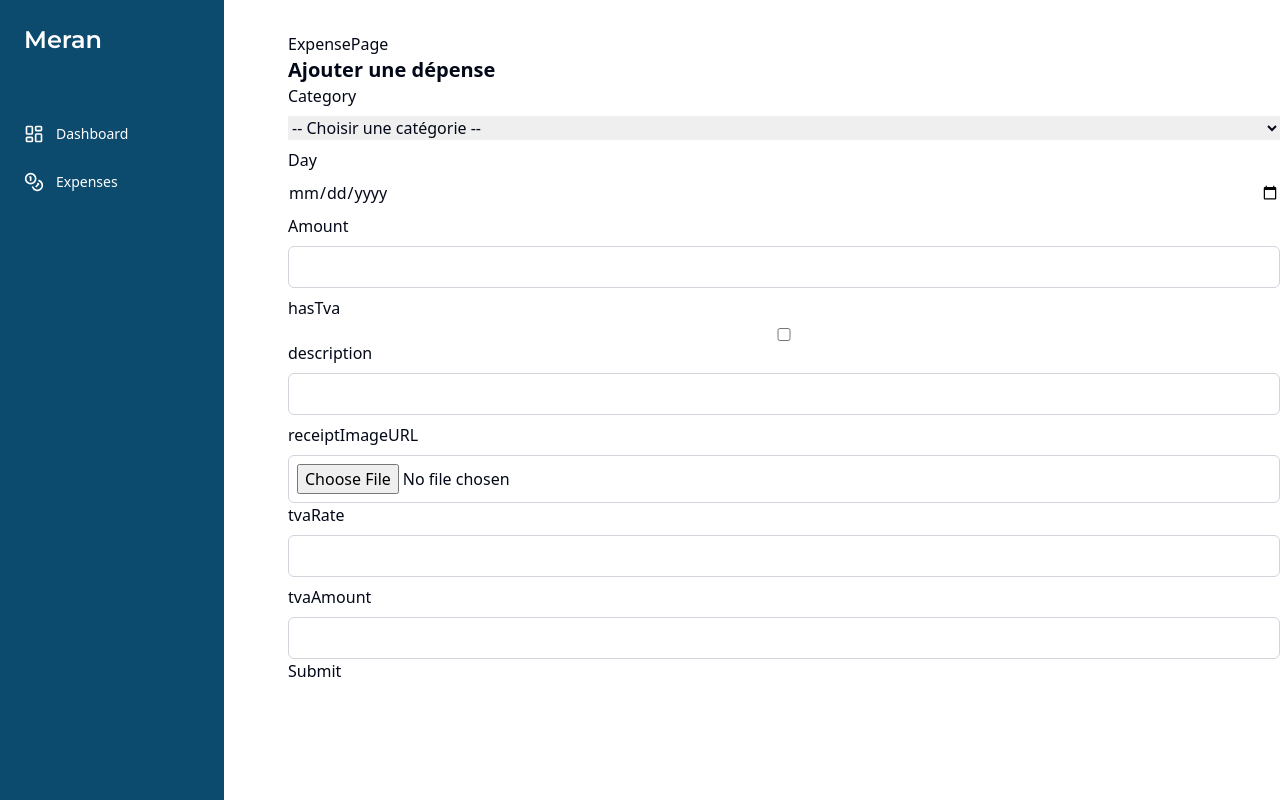
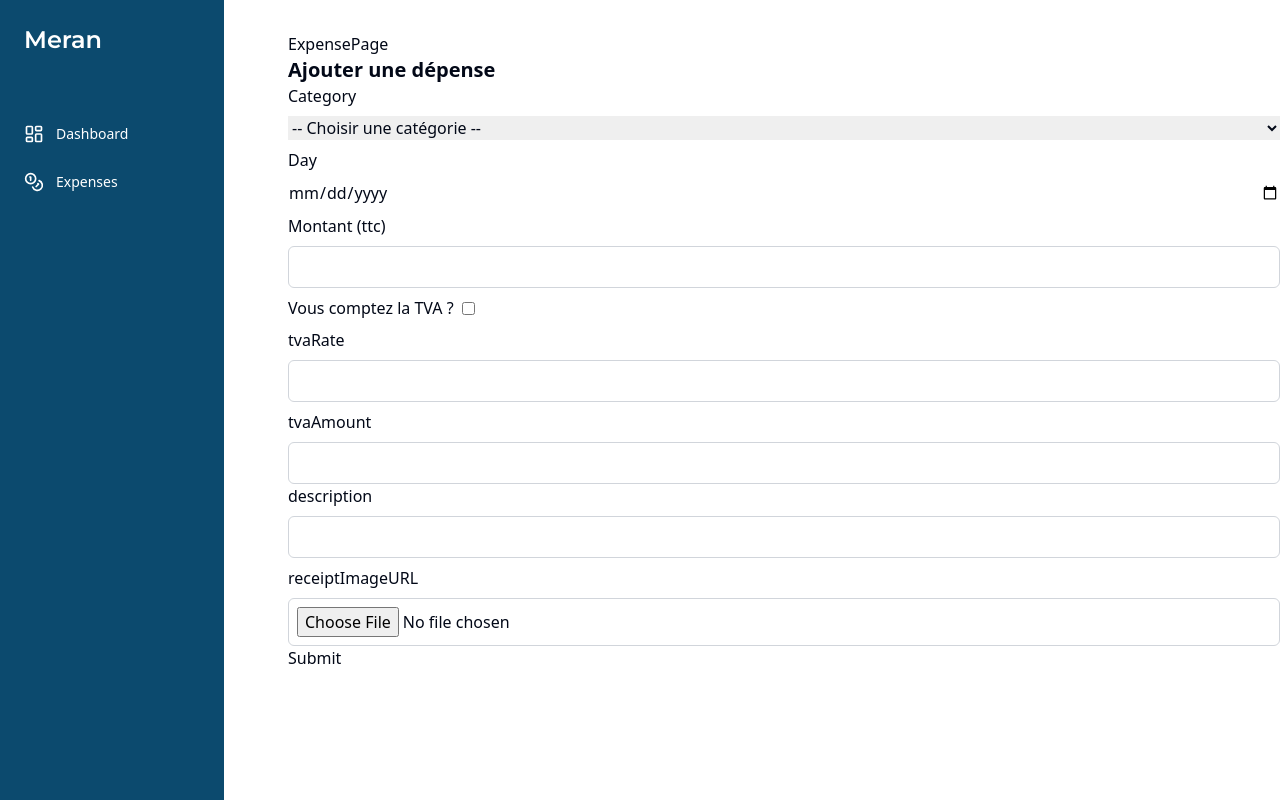
Before and after one commit to erischon/meran, a Next.js app: page /expenses in a window 1280 px wide. Built offline with nearby package versions, Linux system fonts and the light colour scheme.

Commit message:
Update ExpenseForm.tsx

```diff
--- a/src/components/expenses/ExpenseForm.tsx
+++ b/src/components/expenses/ExpenseForm.tsx
@@ -1,7 +1,6 @@
 "use client";
 
 import { useForm } from "react-hook-form";
-import { DevTool } from "@hookform/devtools";
 
 type FormValues = {
   category: string;
@@ -16,7 +15,7 @@ type FormValues = {
 
 export default function ExpenseForm() {
   const form = useForm<FormValues>();
-  const { register, handleSubmit, formState, setValue, control } = form;
+  const { register, handleSubmit, formState, setValue } = form;
   const { errors } = formState;
 
   const onSubmit = (data: FormValues) => {
@@ -68,7 +67,7 @@ export default function ExpenseForm() {
         </div>
 
         <div className="flex flex-col space-y-2">
-          <label htmlFor="amount">Amount</label>
+          <label htmlFor="amount">Montant (ttc)</label>
           <input
             type="number"
             id="amount"
@@ -79,13 +78,52 @@ export default function ExpenseForm() {
           <p className="text-red-500 font-semibold">{errors.amount?.message}</p>
         </div>
 
-        <div className="flex flex-col space-y-2">
-          <label htmlFor="hasTva">hasTva</label>
+        <div className="flex items-center space-x-2 mb-2">
+          <label htmlFor="hasTva">Vous comptez la TVA ?</label>
           <input
             type="checkbox"
             id="hasTva"
             {...register("hasTva")}
             className="border border-gray-300 p-2 rounded-md"
+          />
+        </div>
+
+        <div
+          className={`${
+            form.watch("hasTva") === false ? "hidden" : "block"
+          } flex flex-col space-y-2`}
+        >
+          <label htmlFor="tvaRate">tvaRate</label>
+          <input
+            type="number"
+            id="tvaRate"
+            {...register("tvaRate", {
+              required:
+                form.watch("hasTva") === true
+                  ? "Quand il y a une TVA, le taux de TVA est requis."
+                  : "",
+              onChange: (e: any) => handleTvaRate(e),
+            })}
+            className="border border-gray-300 p-2 rounded-md"
+          />
+
+          <p className="text-red-500 font-semibold">
+            {errors.tvaRate?.message}
+          </p>
+        </div>
+
+        <div
+          className={`${
+            form.watch("hasTva") === false ? "hidden" : "block"
+          } flex flex-col space-y-2`}
+        >
+          <label htmlFor="tvaAmount">tvaAmount</label>
+          <input
+            type="number"
+            id="tvaAmount"
+            {...register("tvaAmount")}
+            className="border border-gray-300 p-2 rounded-md"
+            readOnly={true}
           />
         </div>
 
@@ -115,41 +153,8 @@ export default function ExpenseForm() {
           />
         </div>
 
-        <div className="flex flex-col space-y-2">
-          <label htmlFor="tvaRate">tvaRate</label>
-          <input
-            type="number"
-            id="tvaRate"
-            {...register("tvaRate", {
-              required:
-                form.watch("hasTva") === true
-                  ? "Quand il y a une TVA, le taux de TVA est requis."
-                  : "",
-              onChange: (e: any) => handleTvaRate(e),
-            })}
-            className="border border-gray-300 p-2 rounded-md"
-          />
-
-          <p className="text-red-500 font-semibold">
-            {errors.tvaRate?.message}
-          </p>
-        </div>
-
-        <div className="flex flex-col space-y-2">
-          <label htmlFor="tvaAmount">tvaAmount</label>
-          <input
-            type="number"
-            id="tvaAmount"
-            {...register("tvaAmount")}
-            className="border border-gray-300 p-2 rounded-md"
-            readOnly={true}
-          />
-        </div>
-
         <button>Submit</button>
       </form>
-
-      <DevTool control={control} />
     </div>
   );
 }
```
